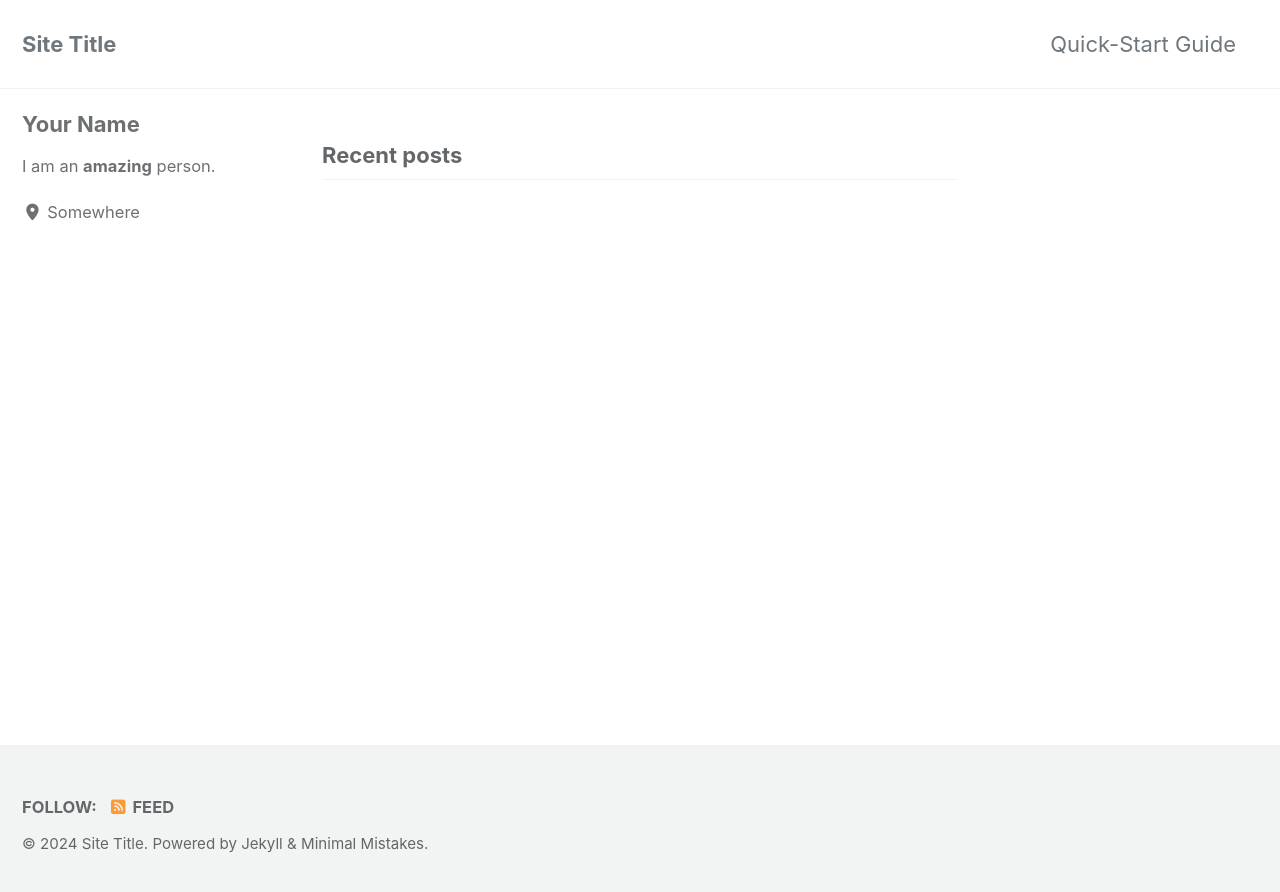
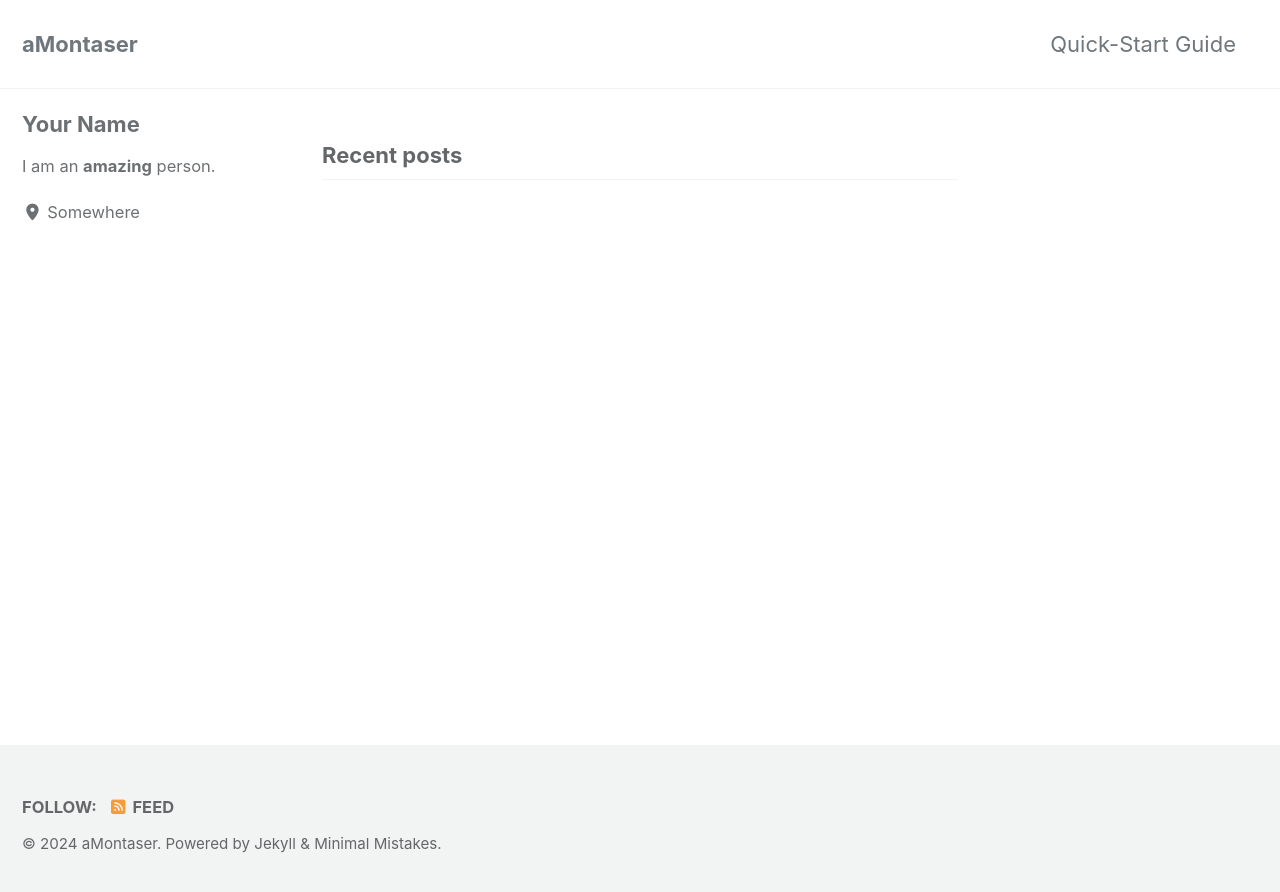
Before and after one commit to amontaser/amontaser.github.io, a Jekyll site: the page built from index.html, in a window 1280 px wide. Shown: the top 892 px of the page. Built offline with Jekyll 4.4.1, drawn with Linux system fonts in a browser that asks for light colours; cached includes are drawn as plain includes; the list of posts is cut into pages by our own code.

Commit message:
add data

```diff
--- a/_config.yml
+++ b/_config.yml
@@ -17,10 +17,10 @@ minimal_mistakes_skin    : "default" # "air", "aqua", "contrast", "dark", "dirt"
 # Site Settings
 locale                   : "en-US"
 rtl                      : # true, false (default) # turns direction of the page into right to left for RTL languages
-title                    : "Site Title"
+title                    : "aMontaser"
 title_separator          : "-"
 subtitle                 : # site tagline that appears below site title in masthead
-name                     : "Your Name"
+name                     : "Ahmed Montaser"
 description              : "An amazing website."
 url                      : # the base hostname & protocol for your site e.g. "https://mmistakes.github.io"
 baseurl                  : # the subpath of your site, e.g. "/blog"
```
